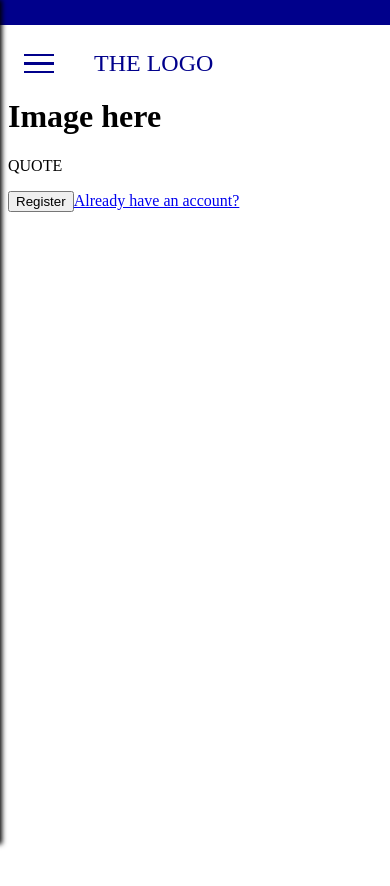
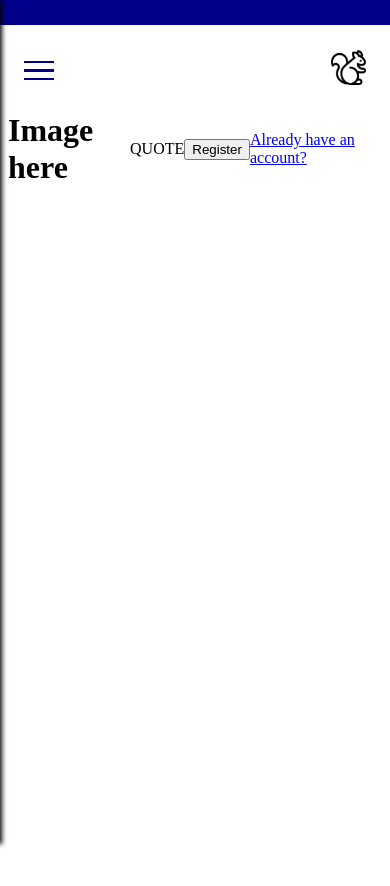
Before and after one commit to JessicaS97/Addiction-App, a React (Create React App) app: page / in a window 390 px wide. Shown: the top 886 px of the page. Built offline with nearby package versions, Linux system fonts and the light colour scheme; the HTML template or start-up script is replaced by a standard one.

Commit message:
Responsive navbar

```diff
--- a/public/index.html
+++ b/public/index.html
@@ -8,6 +8,7 @@
       name="description"
       content="Web site created using create-react-app"
     />
+    <link rel="apple-touch-icon" sizes="16x16" href='./favicon-16x16.png'>
     <title>Addiction App</title>
   </head>
   <body>
--- a/src/Components/LandingPage/LandingPage.css
+++ b/src/Components/LandingPage/LandingPage.css
@@ -0,0 +1,5 @@
+.landingPage {
+    display: flex;
+    justify-content: center;
+    align-items: center;
+}
--- a/src/Components/NavBar/NavBar.css
+++ b/src/Components/NavBar/NavBar.css
@@ -16,7 +16,8 @@
 }
 
 .navbar-logo {
-    margin: 0 2.5rem;
+    margin: 0;
+    margin-left: 2.5rem;
 }
 
 .navbar-logo a{
@@ -25,7 +26,11 @@
     font-size: 1.5rem;
 }
 
-.spacer {
+.navbar-logo img {
+    height: 40px;
+}
+
+.spacer, .spacer-right {
     flex:1;
 }
 
@@ -51,6 +56,14 @@
     .navbar-items {
         display: none;
     }
+
+    .navbar-logo img {
+        height: 35px;
+    }
+
+    .spacer-right {
+        display: none;
+    }
 }
 
 @media (min-width: 769px) {
@@ -61,4 +74,8 @@
     .navbar-logo {
         margin-left: 0;
     }
+
+    .spacer {
+        display: none;
+    }
 }
--- a/src/Components/NavBar/NavBar.js
+++ b/src/Components/NavBar/NavBar.js
@@ -2,6 +2,7 @@ import React from "react"
 
 import ToggleButton from '../SideBar/ToggleButton'
 import './NavBar.css'
+import logo from './logo.png'
 
 class NavBar extends React.Component {
     render() {
@@ -12,10 +13,11 @@ class NavBar extends React.Component {
                     <div className="navbar-toggle-button">
                         <ToggleButton click={this.props.clickHandler}/>
                     </div>
+                    <div className="spacer"></div>
                     <div className="navbar-logo">
-                        <a href="/">THE LOGO</a>
+                        <a href="/"><img src={logo} alt="logo"></img></a>
                     </div>
-                    <div className="spacer"></div>
+                    <div className="spacer-right"></div>
                     <div className="navbar-items">
                         <ul>
                             <li><a href="/">About</a></li>
```
Also changed, not shown: public/favicon-16x16.png (added).
